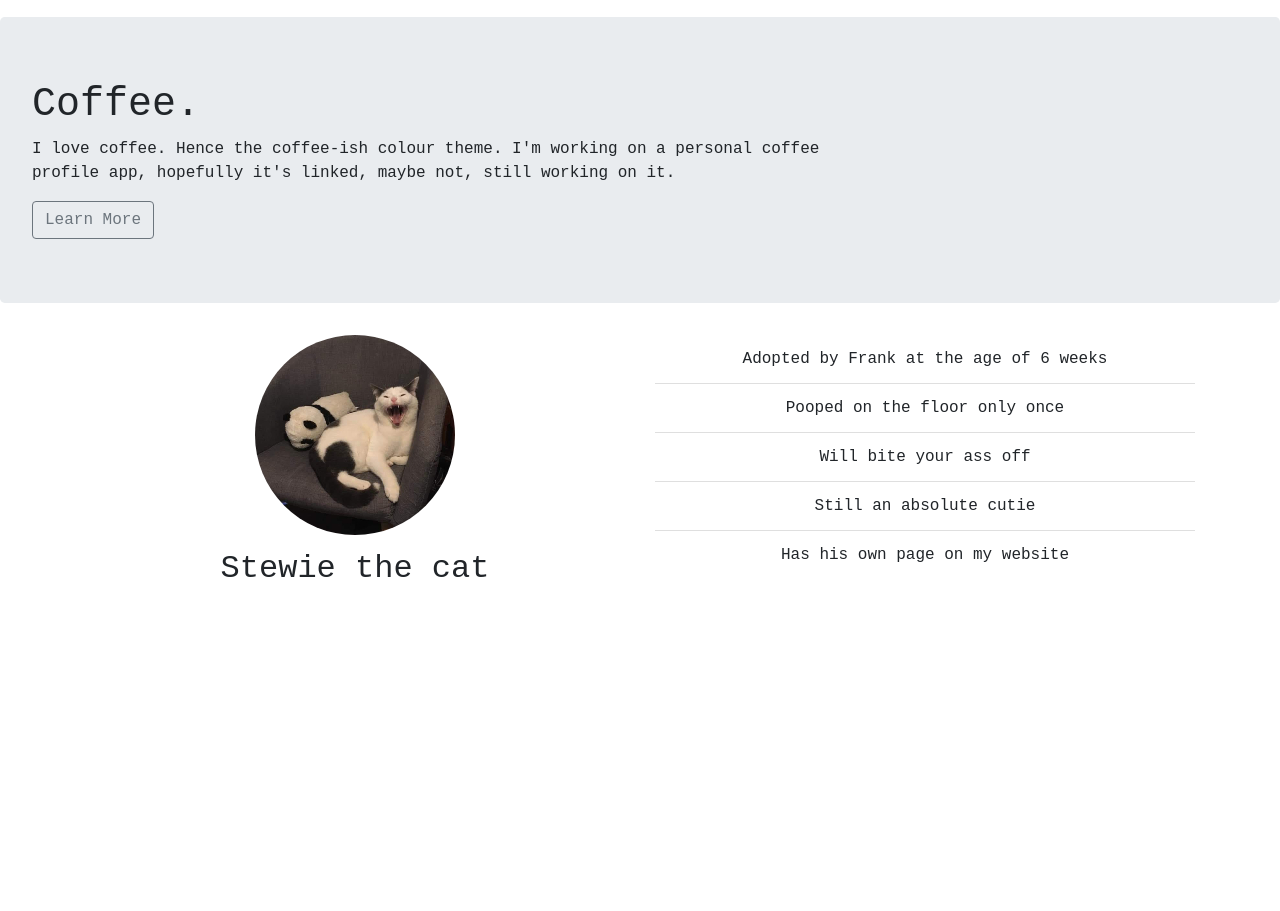
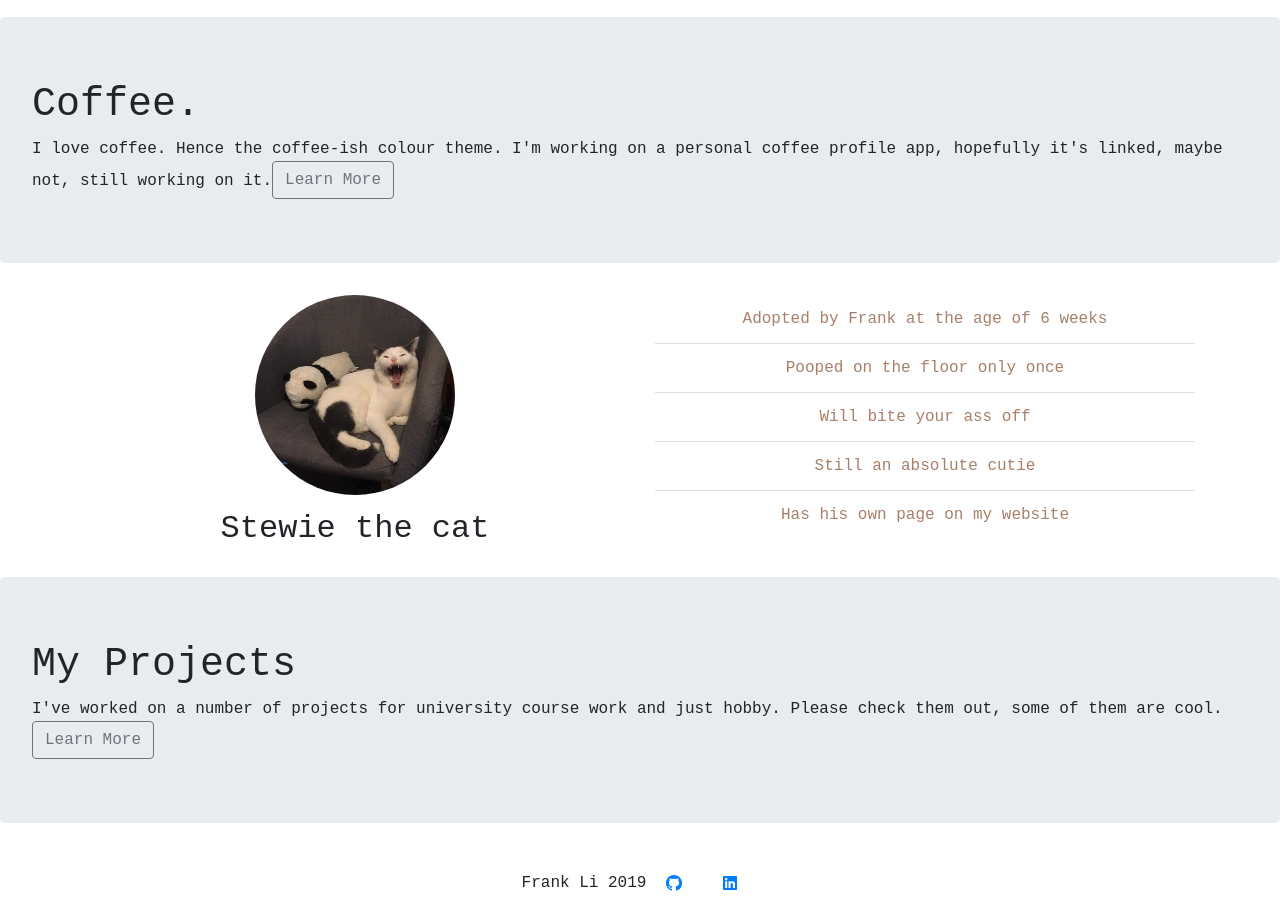
Before and after one commit to frankisawesome/franklyreactive, a React (Create React App) app: page / in a window 1280 px wide. Shown: the part 340-1251 px from the top of the page. Before the commit the page ends 957 px from the top, so only its background shows below. Built offline with nearby package versions, Linux system fonts and the light colour scheme; a web font is replaced by a local one.

Commit message:
footer completed, home page good

```diff
--- a/package.json
+++ b/package.json
@@ -8,6 +8,7 @@
     "react": "^16.8.6",
     "react-bootstrap": "^1.0.0-beta.9",
     "react-dom": "^16.8.6",
+    "react-icons": "^3.7.0",
     "react-router-dom": "^5.0.1",
     "react-scripts": "3.0.1"
   },
--- /dev/null
+++ b/src/components/Footer.js
@@ -0,0 +1,14 @@
+import React from 'react';
+import { GoMarkGithub } from "react-icons/go";
+import { FaLinkedin } from "react-icons/fa";
+import '../css/footer.css'
+
+export const Footer = (props) => {
+    return (
+        <div className="Footer">
+            <p>Frank Li 2019</p>
+            <a href="https://github.com/frankisawesome"><GoMarkGithub /></a>
+            <a href="https://www.linkedin.com/in/frank-l-a89288116/"><FaLinkedin /></a>
+        </div>
+    )
+}
--- a/src/components/Home.js
+++ b/src/components/Home.js
@@ -1,6 +1,11 @@
 import React from 'react';
+
+//Components
 import { Jumbo } from './Jumbo';
 import { Showcase } from './Showcase';
+import { Footer } from './Footer';
+
+//Photos
 import myhead from '../images/myhead.jpg';
 import stewie from '../images/stewie.jpg';
 
@@ -27,12 +32,20 @@ export const Home = () => {
         attributes: ["Adopted by Frank at the age of 6 weeks", "Pooped on the floor only once", "Will bite your ass off", "Still an absolute cutie", `Has his own page on my website`]
     }
 
+    const projectProps = {
+        title: "My Projects",
+        subtext: "I've worked on a number of projects for university course work and just hobby. Please check them out, some of them are cool.",
+        buttonLink: "/projects",
+        buttonText: "Learn More"
+    }
     //Render
     return(
         <div>
             <Showcase {...showcaseProps}/>
             <Jumbo {...jumboProps}/>
             <Showcase {...stewieProps} />
+            <Jumbo {...projectProps} />
+            <Footer />
         </div>
     )
 }
--- a/src/css/Nav.css
+++ b/src/css/Nav.css
@@ -4,13 +4,13 @@
 }
 
 /* Navigation Button Text */
-a {
+.nav a {
     color: #fff;
     margin-top: 8px;
     margin-bottom: 8px;
 }
 
-a:hover {
+.nav a:hover {
     color: #D9D9D9;
     transition: 0.5s;
 }
--- /dev/null
+++ b/src/css/footer.css
@@ -0,0 +1,8 @@
+p {
+    display: inline;
+}
+
+svg {
+    display: inline;
+    margin: 20px;
+}
--- a/src/css/showcase.css
+++ b/src/css/showcase.css
@@ -6,3 +6,7 @@ h2 {
     margin-top: 20px;
     margin-bottom: 20px;
 }
+
+.list-group-item {
+    color: #A6806A;
+}
```
Also changed, not shown: 1 other file (tests, documents, lock files or other folders).
